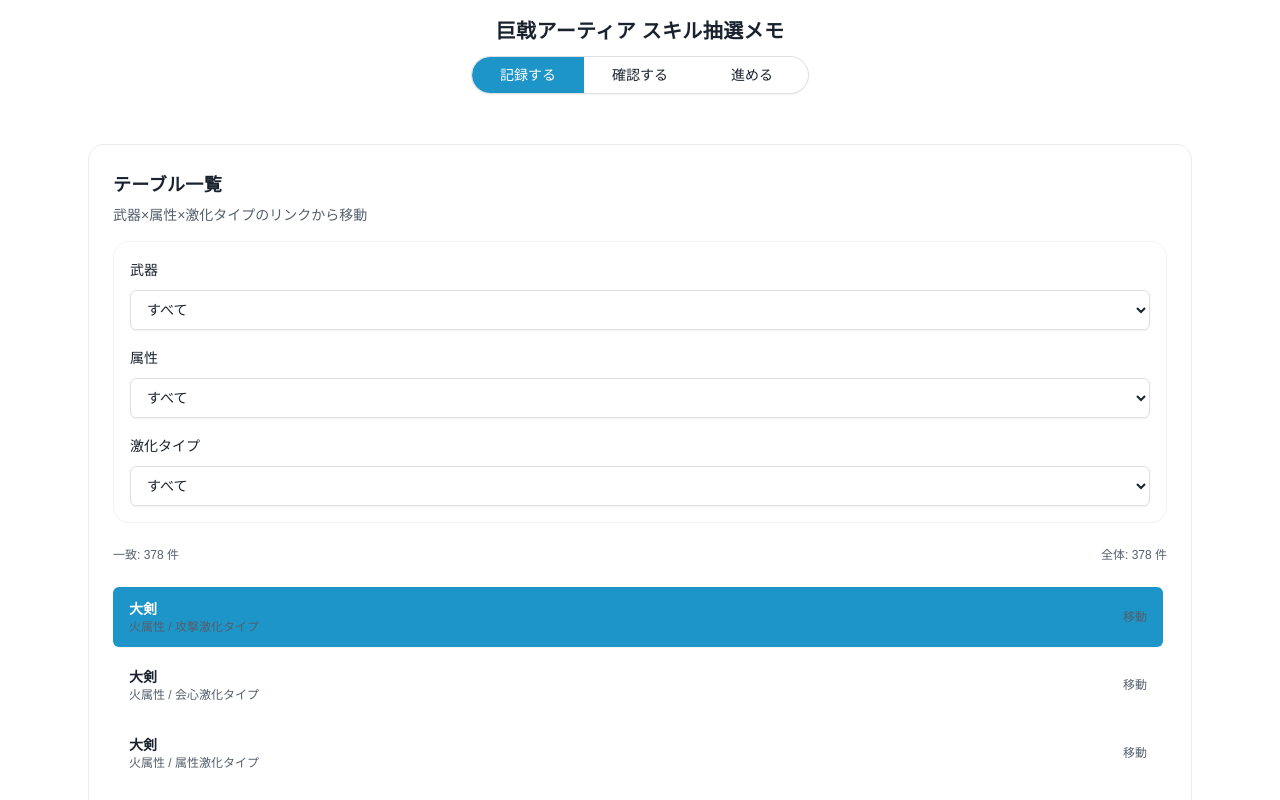
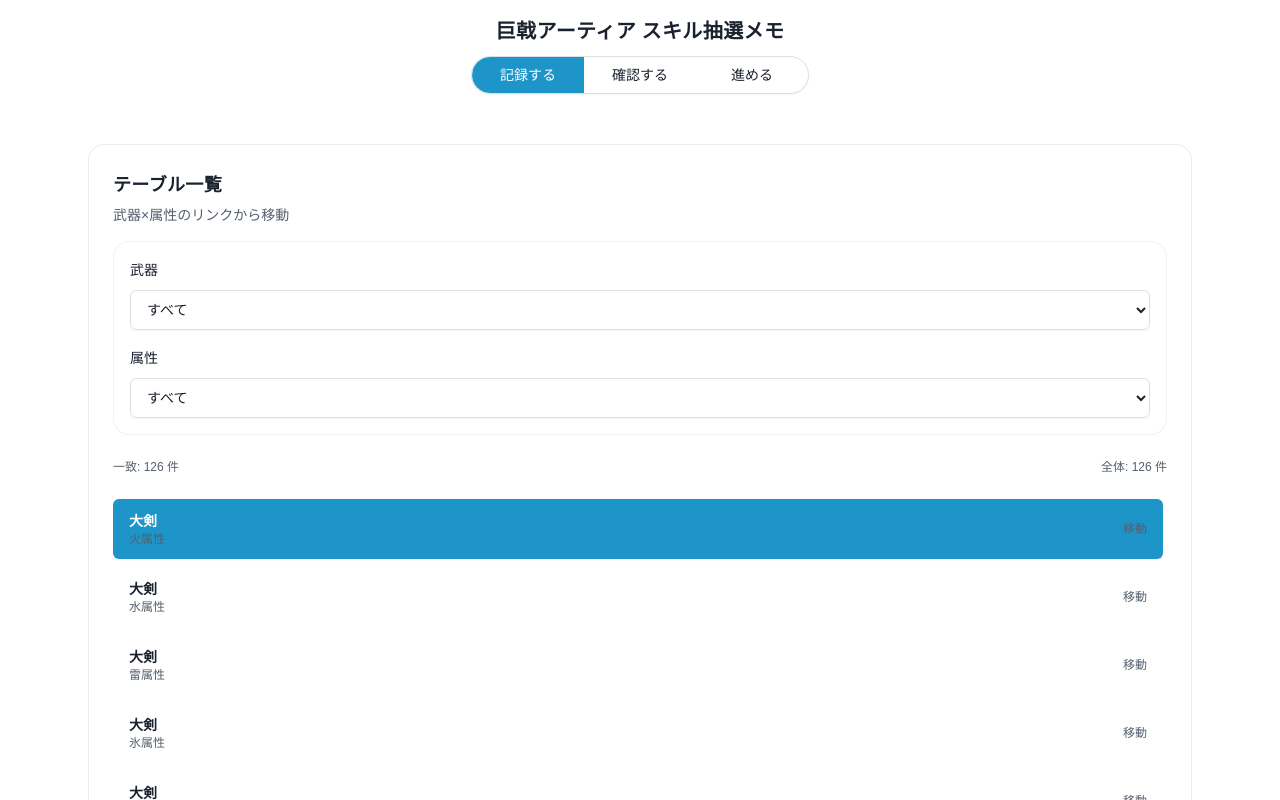
Before and after one commit to 326-T/monster-hunter-wilds-utils, a React (Vite) app: page / in a window 1280 px wide. Shown: the top 800 px of the page. Built offline with nearby package versions, Linux system fonts and the light colour scheme; a web font is replaced by a local one.

Commit message:
属性激化の廃止

```diff
--- a/src/components/cursor/CursorView.tsx
+++ b/src/components/cursor/CursorView.tsx
@@ -4,7 +4,7 @@ import { Button } from '../ui/button'
 import { Card, CardContent, CardDescription, CardHeader, CardTitle } from '../ui/card'
 import { Label } from '../ui/label'
 import { Select } from '../ui/select'
-import { allTables, ATTRIBUTES, formatDate, INTENSIFY_TYPES, WEAPONS } from '../../lib/skills'
+import { allTables, ATTRIBUTES, formatDate, WEAPONS } from '../../lib/skills'
 import type { CursorState, TableEntry, TableRef, TableState } from '../../lib/skills'
 
 type CursorViewProps = {
@@ -16,16 +16,14 @@ type CursorViewProps = {
 export function CursorView({ tables, cursor, onAdvanceCursor }: CursorViewProps) {
   const [weaponFilter, setWeaponFilter] = useState('all')
   const [attributeFilter, setAttributeFilter] = useState('all')
-  const [intensifyFilter, setIntensifyFilter] = useState('all')
 
   const filteredAttributeTables = useMemo(() => {
     return allTables.filter((table) => {
       if (weaponFilter !== 'all' && table.weapon !== weaponFilter) return false
       if (attributeFilter !== 'all' && table.attribute !== attributeFilter) return false
-      if (intensifyFilter !== 'all' && table.intensify !== intensifyFilter) return false
       return true
     })
-  }, [weaponFilter, attributeFilter, intensifyFilter])
+  }, [weaponFilter, attributeFilter])
   const activeCursor = cursor
 
   const cursorCandidates = useMemo(() => {
@@ -55,7 +53,7 @@ export function CursorView({ tables, cursor, onAdvanceCursor }: CursorViewProps)
           <CardDescription>NULL でない候補のみ表示。お気に入りを優先表示します。</CardDescription>
         </CardHeader>
         <CardContent className="space-y-8">
-          <div className="grid gap-3 sm:grid-cols-2 lg:grid-cols-3">
+          <div className="grid gap-3 sm:grid-cols-2">
             <div className="space-y-2">
               <Label>武器</Label>
               <Select value={weaponFilter} onChange={(event) => setWeaponFilter(event.target.value)}>
@@ -67,7 +65,7 @@ export function CursorView({ tables, cursor, onAdvanceCursor }: CursorViewProps)
                 ))}
               </Select>
             </div>
-            <div className="space-y-2">
+            <div className="space-y-2 sm:col-span-2 lg:col-span-1">
               <Label>属性</Label>
               <Select
                 value={attributeFilter}
@@ -77,20 +75,6 @@ export function CursorView({ tables, cursor, onAdvanceCursor }: CursorViewProps)
                 {ATTRIBUTES.map((attribute) => (
                   <option key={attribute} value={attribute}>
                     {attribute}
-                  </option>
-                ))}
-              </Select>
-            </div>
-            <div className="space-y-2">
-              <Label>激化タイプ</Label>
-              <Select
-                value={intensifyFilter}
-                onChange={(event) => setIntensifyFilter(event.target.value)}
-              >
-                <option value="all">すべて</option>
-                {INTENSIFY_TYPES.map((type) => (
-                  <option key={type} value={type}>
-                    {type}
                   </option>
                 ))}
               </Select>
@@ -113,9 +97,7 @@ export function CursorView({ tables, cursor, onAdvanceCursor }: CursorViewProps)
                   <div className="flex flex-wrap items-start justify-between gap-3">
                     <div>
                       <div className="text-sm font-semibold">{table.weapon}</div>
-                      <div className="text-xs text-muted-foreground">
-                        {table.attribute} / {table.intensify}
-                      </div>
+                      <div className="text-xs text-muted-foreground">{table.attribute}</div>
                     </div>
                     {entry.favorite && <Badge>お気に入り</Badge>}
                   </div>
--- a/src/components/save/SaveView.tsx
+++ b/src/components/save/SaveView.tsx
@@ -4,7 +4,7 @@ import { Card, CardContent, CardDescription, CardHeader, CardTitle } from '../ui
 import { Checkbox } from '../ui/checkbox'
 import { Label } from '../ui/label'
 import { Select } from '../ui/select'
-import { allTables, ATTRIBUTES, formatDate, INTENSIFY_TYPES, WEAPONS } from '../../lib/skills'
+import { allTables, ATTRIBUTES, formatDate, WEAPONS } from '../../lib/skills'
 import type { CursorState, TableState } from '../../lib/skills'
 import { cn } from '../../lib/utils'
 import { useSkillVisibility } from '../../hooks/useSkillVisibility'
@@ -35,7 +35,6 @@ export function SaveView({
   const [selectedTableKey, setSelectedTableKey] = useState(allTables[0]?.key ?? '')
   const [weaponFilter, setWeaponFilter] = useState('all')
   const [attributeFilter, setAttributeFilter] = useState('all')
-  const [intensifyFilter, setIntensifyFilter] = useState('all')
   const [showPassed, setShowPassed] = useState(false)
   const [groupSkill, setGroupSkill] = useState('')
   const [seriesSkill, setSeriesSkill] = useState('')
@@ -54,27 +53,24 @@ export function SaveView({
     hideAllSeries,
   } = useSkillVisibility(groupOptions, seriesOptions)
 
-  const filterTables = (weapon: string, attribute: string, intensify: string) =>
+  const filterTables = (weapon: string, attribute: string) =>
     allTables.filter((table) => {
       if (weapon !== 'all' && table.weapon !== weapon) return false
       if (attribute !== 'all' && table.attribute !== attribute) return false
-      if (intensify !== 'all' && table.intensify !== intensify) return false
       return true
     })
 
   const filteredTables = useMemo(
-    () => filterTables(weaponFilter, attributeFilter, intensifyFilter),
-    [weaponFilter, attributeFilter, intensifyFilter],
+    () => filterTables(weaponFilter, attributeFilter),
+    [weaponFilter, attributeFilter],
   )
 
-  const updateFilters = (next: { weapon?: string; attribute?: string; intensify?: string }) => {
+  const updateFilters = (next: { weapon?: string; attribute?: string }) => {
     const nextWeapon = next.weapon ?? weaponFilter
     const nextAttribute = next.attribute ?? attributeFilter
-    const nextIntensify = next.intensify ?? intensifyFilter
-    const nextFiltered = filterTables(nextWeapon, nextAttribute, nextIntensify)
+    const nextFiltered = filterTables(nextWeapon, nextAttribute)
     setWeaponFilter(nextWeapon)
     setAttributeFilter(nextAttribute)
-    setIntensifyFilter(nextIntensify)
     setSelectedTableKey((prev) =>
       nextFiltered.find((table) => table.key === prev)?.key ?? nextFiltered[0]?.key ?? '',
     )
@@ -137,7 +133,7 @@ export function SaveView({
       <Card className="animate-fade-up">
         <CardHeader>
           <CardTitle className="heading-serif">テーブル一覧</CardTitle>
-          <CardDescription>武器×属性×激化タイプのリンクから移動</CardDescription>
+          <CardDescription>武器×属性のリンクから移動</CardDescription>
         </CardHeader>
         <CardContent className="space-y-6">
           <div className="grid gap-4 rounded-2xl border border-border/40 bg-background p-4">
@@ -169,20 +165,6 @@ export function SaveView({
                 ))}
               </Select>
             </div>
-            <div className="space-y-2">
-              <Label>激化タイプ</Label>
-              <Select
-                value={intensifyFilter}
-                onChange={(event) => updateFilters({ intensify: event.target.value })}
-              >
-                <option value="all">すべて</option>
-                {INTENSIFY_TYPES.map((type) => (
-                  <option key={type} value={type}>
-                    {type}
-                  </option>
-                ))}
-              </Select>
-            </div>
           </div>
           <div className="flex items-center justify-between text-xs text-muted-foreground">
             <span>一致: {filteredTables.length} 件</span>
@@ -208,9 +190,7 @@ export function SaveView({
                 >
                   <div>
                     <div className="text-sm font-semibold">{table.weapon}</div>
-                    <div className="text-xs text-muted-foreground">
-                      {table.attribute} / {table.intensify}
-                    </div>
+                    <div className="text-xs text-muted-foreground">{table.attribute}</div>
                   </div>
                   <span className="text-xs text-muted-foreground">移動</span>
                 </Button>
--- a/src/components/verify/VerifyView.tsx
+++ b/src/components/verify/VerifyView.tsx
@@ -3,7 +3,7 @@ import { Card, CardContent, CardDescription, CardHeader, CardTitle } from '../ui
 import { Label } from '../ui/label'
 import { Button } from '../ui/button'
 import { Select } from '../ui/select'
-import { allTables, ATTRIBUTES, INTENSIFY_TYPES, WEAPONS } from '../../lib/skills'
+import { allTables, ATTRIBUTES, WEAPONS } from '../../lib/skills'
 import type { TableEntry, TableRef, TableState } from '../../lib/skills'
 
 const tableMetaByKey = new Map(allTables.map((table) => [table.key, table]))
@@ -17,7 +17,6 @@ type VerifyViewProps = {
 export function VerifyView({ tables, onExport, onImport }: VerifyViewProps) {
   const [weaponFilter, setWeaponFilter] = useState('all')
   const [attributeFilter, setAttributeFilter] = useState('all')
-  const [intensifyFilter, setIntensifyFilter] = useState('all')
   const [importMessage, setImportMessage] = useState('')
   const fileInputRef = useRef<HTMLInputElement | null>(null)
 
@@ -29,11 +28,10 @@ export function VerifyView({ tables, onExport, onImport }: VerifyViewProps) {
       .filter((table) => {
         if (weaponFilter !== 'all' && table.weapon !== weaponFilter) return false
         if (attributeFilter !== 'all' && table.attribute !== attributeFilter) return false
-        if (intensifyFilter !== 'all' && table.intensify !== intensifyFilter) return false
         return true
       })
     return metas.sort((a, b) => a.label.localeCompare(b.label, 'ja-JP'))
-  }, [tables, weaponFilter, attributeFilter, intensifyFilter])
+  }, [tables, weaponFilter, attributeFilter])
 
   const entryMaps = useMemo(() => {
     const map = new Map<string, Map<number, TableEntry>>()
@@ -113,7 +111,7 @@ export function VerifyView({ tables, onExport, onImport }: VerifyViewProps) {
           </div>
           {importMessage && <span className="text-xs text-muted-foreground">{importMessage}</span>}
         </div>
-        <div className="grid gap-3 sm:grid-cols-2 lg:grid-cols-3">
+        <div className="grid gap-3 sm:grid-cols-2">
           <div className="space-y-2">
             <Label>武器</Label>
             <Select value={weaponFilter} onChange={(event) => setWeaponFilter(event.target.value)}>
@@ -125,7 +123,7 @@ export function VerifyView({ tables, onExport, onImport }: VerifyViewProps) {
               ))}
             </Select>
           </div>
-          <div className="space-y-2">
+          <div className="space-y-2 sm:col-span-2 lg:col-span-1">
             <Label>属性</Label>
             <Select
               value={attributeFilter}
@@ -135,20 +133,6 @@ export function VerifyView({ tables, onExport, onImport }: VerifyViewProps) {
               {ATTRIBUTES.map((attribute) => (
                 <option key={attribute} value={attribute}>
                   {attribute}
-                </option>
-              ))}
-            </Select>
-          </div>
-          <div className="space-y-2">
-            <Label>激化タイプ</Label>
-            <Select
-              value={intensifyFilter}
-              onChange={(event) => setIntensifyFilter(event.target.value)}
-            >
-              <option value="all">すべて</option>
-              {INTENSIFY_TYPES.map((type) => (
-                <option key={type} value={type}>
-                  {type}
                 </option>
               ))}
             </Select>
--- a/src/lib/skills.ts
+++ b/src/lib/skills.ts
@@ -27,13 +27,10 @@ export const ATTRIBUTES = [
   '毒属性',
 ]
 
-export const INTENSIFY_TYPES = ['攻撃激化タイプ', '会心激化タイプ', '属性激化タイプ']
-
 export type TableRef = {
   key: string
   weapon: string
   attribute: string
-  intensify: string
   label: string
 }
 
@@ -50,22 +47,18 @@ export type TableState = Record<string, TableEntry[]>
 
 export type CursorState = number
 
-export const STORAGE_KEY = 'mhwu.tableEntries.v1'
-export const CURSOR_KEY = 'mhwu.attributeCursors.v1'
+export const STORAGE_KEY = 'mhwu.tableEntries.v2'
+export const CURSOR_KEY = 'mhwu.attributeCursors.v2'
 
-export const makeTableKey = (weapon: string, attribute: string, intensify: string) =>
-  `${weapon}::${attribute}::${intensify}`
+export const makeTableKey = (weapon: string, attribute: string) => `${weapon}::${attribute}`
 
 export const allTables: TableRef[] = WEAPONS.flatMap((weapon) =>
-  ATTRIBUTES.flatMap((attribute) =>
-    INTENSIFY_TYPES.map((intensify) => ({
-      weapon,
-      attribute,
-      intensify,
-      key: makeTableKey(weapon, attribute, intensify),
-      label: `${weapon} / ${attribute} / ${intensify}`,
-    })),
-  ),
+  ATTRIBUTES.map((attribute) => ({
+    weapon,
+    attribute,
+    key: makeTableKey(weapon, attribute),
+    label: `${weapon} / ${attribute}`,
+  })),
 )
 
 export const formatDate = (value: string) => {
```
Also changed, not shown: 3 other files (tests, documents, lock files or other folders).
